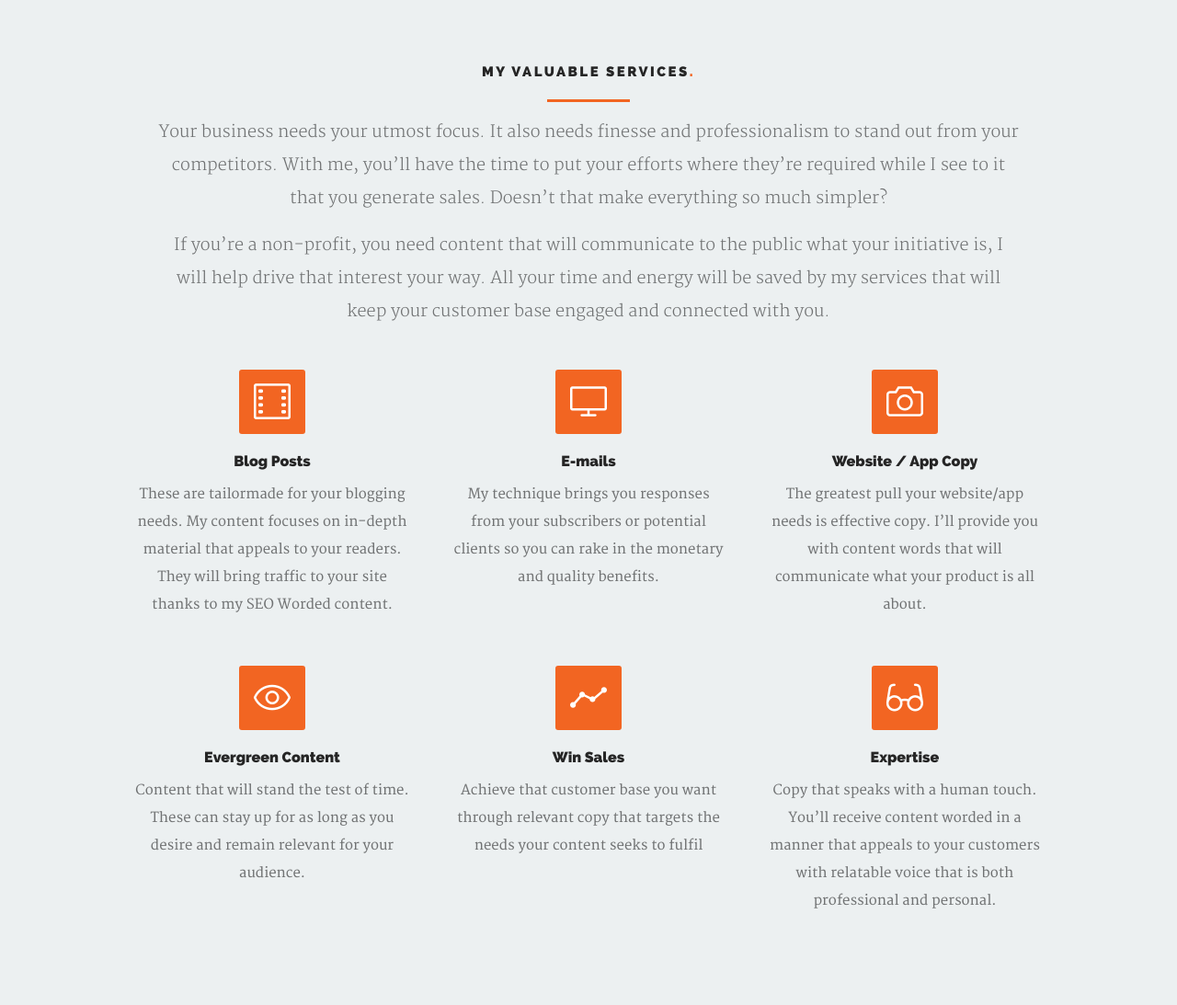
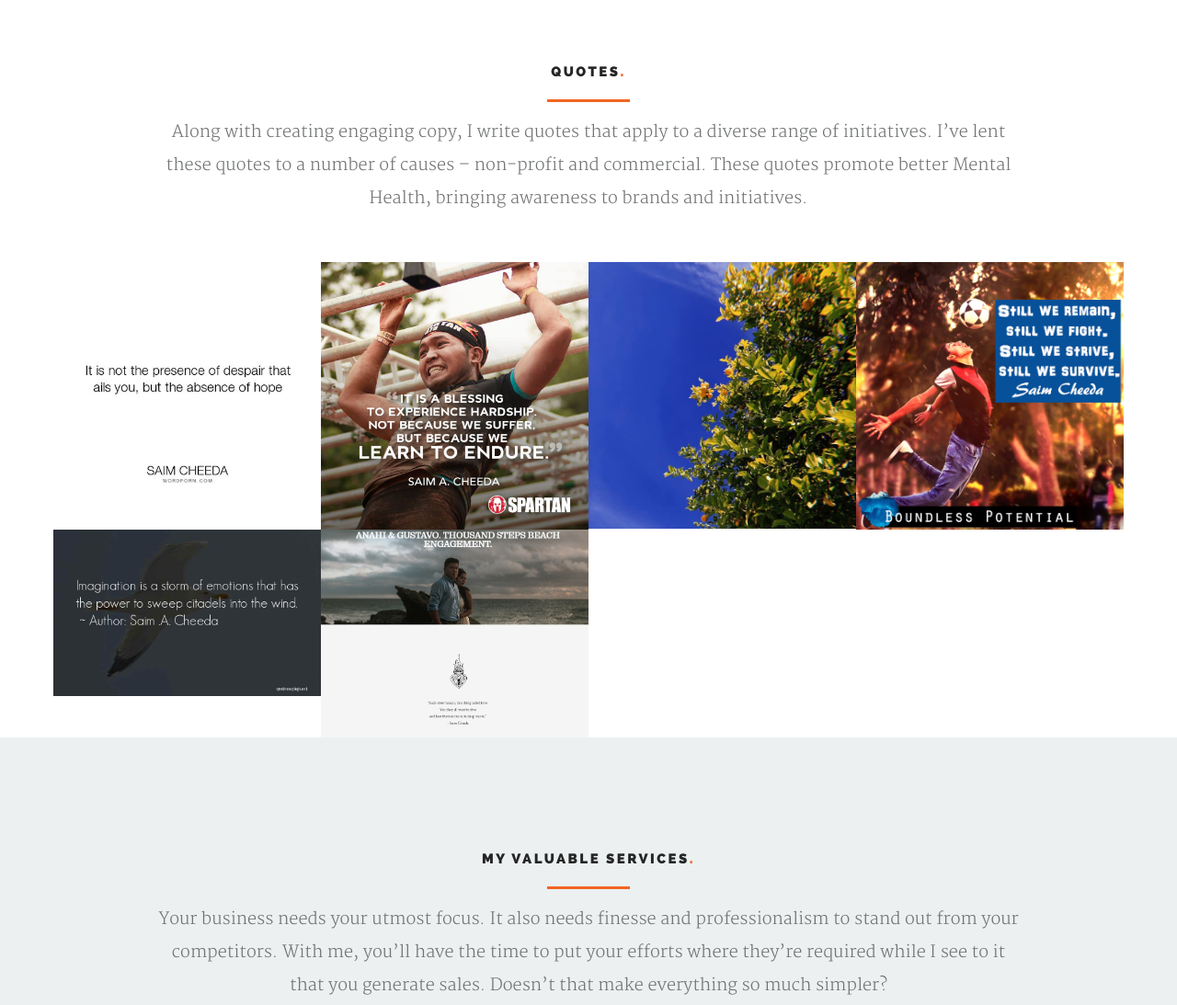
Before and after one commit to saimcheeda/saimcheeda.github.io, a plain HTML site: page index.html in a window 1280 px wide. Shown: the part 700-1793 px from the top of the page at 92% size. Drawn offline with nearby package versions, Linux system fonts and the light colour scheme.

Commit message:
added quotes

```diff
--- a/index.html
+++ b/index.html
@@ -68,7 +68,7 @@
 
 				<ul id="nav" class="nav">
 					<li class="current"><a class="smoothscroll" href="#hero">Home.</a></li>
-					<!-- <li><a class="smoothscroll" href="#portfolio">DELETE THIS.</a></li> -->
+					<li><a class="smoothscroll" href="#portfolio">Quotes.</a></li>
 					<li><a class="smoothscroll" href="#services">Services.</a></li>
 					<li><a class="smoothscroll" href="#about">About.</a></li>
 					<li><a class="smoothscroll" href="#journal">Works.</a></li>
@@ -159,18 +159,20 @@
 
 	<!-- Portfolio
    ================================================== -->
-	<!-- <section id="portfolio">
+	<section id="portfolio">
 
 		<div class="row section-head">
 
 			<div class="twelve columns">
 
-				<h1>My Published Works<span>.</span></h1>
+				<h1>Quotes<span>.</span></h1>
 
 				<hr />
 
-				<p>Don’t just take my word for it. I’ve been published on various Anxiety and Health publications where
-					I provide valuable insights in the human mind.
+				<p>Along with creating engaging copy, I write quotes that apply to a diverse range of
+					initiatives. I’ve lent these quotes to a number of causes – non-profit and commercial.
+					These quotes promote better Mental Health, bringing awareness to brands and
+					initiatives.
 				</p>
 
 			</div>
@@ -186,12 +188,12 @@
 					<div class="bgrid item">
 						<div class="item-wrap">
 
-							<a href="portfolio.html">
-								<img src="images/portfolio/grizzly.jpg" alt="Grizzly">
+							<a href="https://wordporn.com/author/saim-a-cheeda/" target="_blank">
+								<img src="images/portfolio/1.jpg">
 								<div class="overlay"></div>
 								<div class="portfolio-item-meta">
-									<h5>Grizzly</h5>
-									<p>Photography</p>
+									<h5>WordPorn.com</h5>
+									<!-- <p>Photography</p> -->
 								</div>
 							</a>
 
@@ -201,12 +203,12 @@
 					<div class="bgrid item">
 						<div class="item-wrap">
 
-							<a href="portfolio.html">
-								<img src="images/portfolio/hotel.jpg" alt="Hotel Sign">
+							<a href="https://www.spartanrace.sg/en?fbclid=IwAR2uNDJ8OpAsqdYAuhuC7sRGWpE71yjXcOhvGbaMepA6LlWuwLaduvXDBX0" target="_blank">
+								<img src="images/portfolio/6.jpg">
 								<div class="overlay">
 									<div class="portfolio-item-meta">
-										<h5>Hotel Sign</h5>
-										<p>Webdesign</p>
+										<h5>spartanrace.sg</h5>
+										<!-- <p>Branding</p> -->
 									</div>
 								</div>
 							</a>
@@ -214,15 +216,14 @@
 						</div>
 					</div>
 
-					<div class="bgrid stack item">
+					<div class="bgrid item">
 						<div class="item-wrap">
-
-							<a href="portfolio.html">
-								<img src="images/portfolio/beetle.jpg" alt="Beetle">
+							<a href="https://www.facebook.com/heal1world/photos/a.10151800606463549/10156064912638549/?type=1&theater" target="_blank">
+								<img src="images/portfolio/4.jpg">
 								<div class="overlay">
 									<div class="portfolio-item-meta">
-										<h5>Beetle</h5>
-										<p>Branding</p>
+										<h5>healOneworld</h5>
+										<!-- <p>Videography</p> -->
 									</div>
 								</div>
 							</a>
@@ -233,12 +234,12 @@
 					<div class="bgrid item">
 						<div class="item-wrap">
 
-							<a href="portfolio.html">
-								<img src="images/portfolio/banjo-player.jpg" alt="Banjo Player">
+							<a href="https://www.facebook.com/BoundlessPotential/photos/a.131807333944760/211007366024756/?type=3&theater" target="_blank">
+								<img src="images/portfolio/5.jpg">
 								<div class="overlay">
 									<div class="portfolio-item-meta">
-										<h5>Banjo Player</h5>
-										<p>Videography</p>
+										<h5>BoundlessPotential</h5>
+										<!-- <p>Photography</p> -->
 									</div>
 								</div>
 							</a>
@@ -249,12 +250,12 @@
 					<div class="bgrid item">
 						<div class="item-wrap">
 
-							<a href="portfolio.html">
-								<img src="images/portfolio/coffee.jpg" alt="Coffee Cup">
+							<a href="https://quotessayings.net/authors/saim-a-cheeda-quotes/" target="_blank">
+								<img src="images/portfolio/2.jpg">
 								<div class="overlay">
 									<div class="portfolio-item-meta">
-										<h5>Coffee Cup</h5>
-										<p>Photography</p>
+										<h5>quotessayings.net</h5>
+										<!-- <p>Webdesign</p> -->
 									</div>
 								</div>
 							</a>
@@ -265,20 +266,19 @@
 					<div class="bgrid item">
 						<div class="item-wrap">
 
-							<a href="portfolio.html">
-								<img src="images/portfolio/farmerboy.jpg" alt="Farmerboy">
+							<a href="http://www.asightoflove.com/journals/2016/4/4/anahi-gustavo-thousand-steps-beach-engagement" target="_blank">
+								<img src="images/portfolio/3.jpg">
 								<div class="overlay">
 									<div class="portfolio-item-meta">
-										<h5>Farmerboy</h5>
-										<p>Branding</p>
+										<h5>asightoflove.com</h5>
+										<!-- <p>Branding</p> -->
 									</div>
 								</div>
 							</a>
 
 						</div>
 					</div>
-
-					<div class="bgrid item">
+					<!-- <div class="bgrid item">
 						<div class="item-wrap">
 
 							<a href="portfolio.html">
@@ -292,9 +292,9 @@
 							</a>
 
 						</div>
-					</div>
+					</div>  -->
 
-					<div class="bgrid item">
+					<!-- 					<div class="bgrid item">
 						<div class="item-wrap">
 
 							<a href="portfolio.html">
@@ -308,7 +308,7 @@
 							</a>
 
 						</div>
-					</div>
+					</div>  -->
 
 				</div>
 
@@ -316,7 +316,7 @@
 
 		</div>
 
-	</section>  -->
+	</section>
 
 
 	<!-- Services Section
```
Also changed, not shown: images/portfolio/1.jpg (added), images/portfolio/2.jpg (added), images/portfolio/3.jpg (added), images/portfolio/4.jpg (added), images/portfolio/5.jpg (added), images/portfolio/6.jpg (added).
